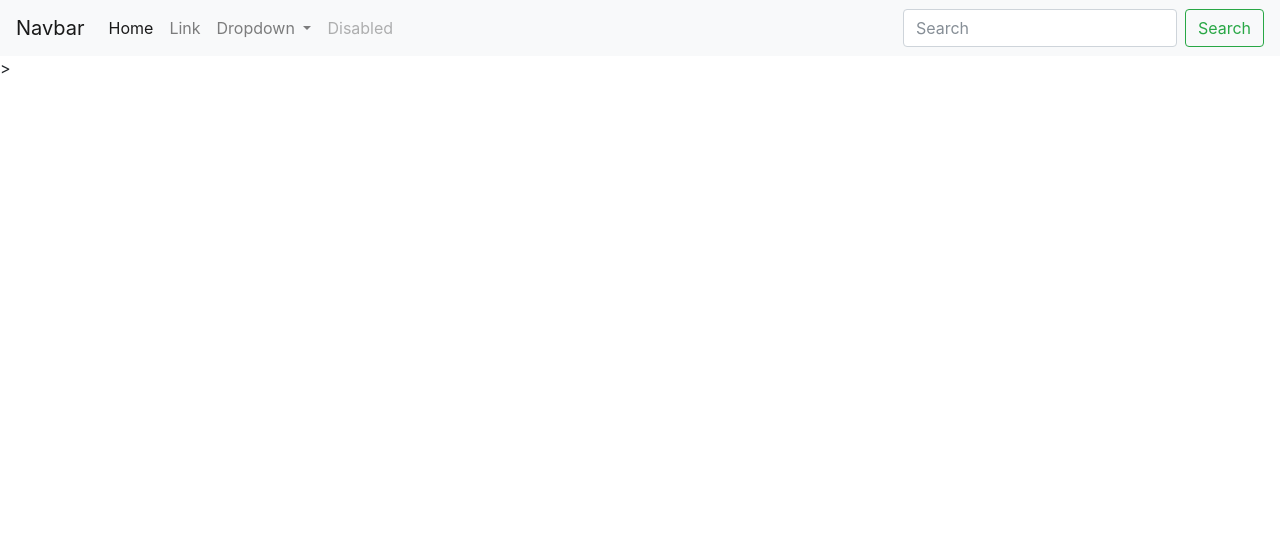
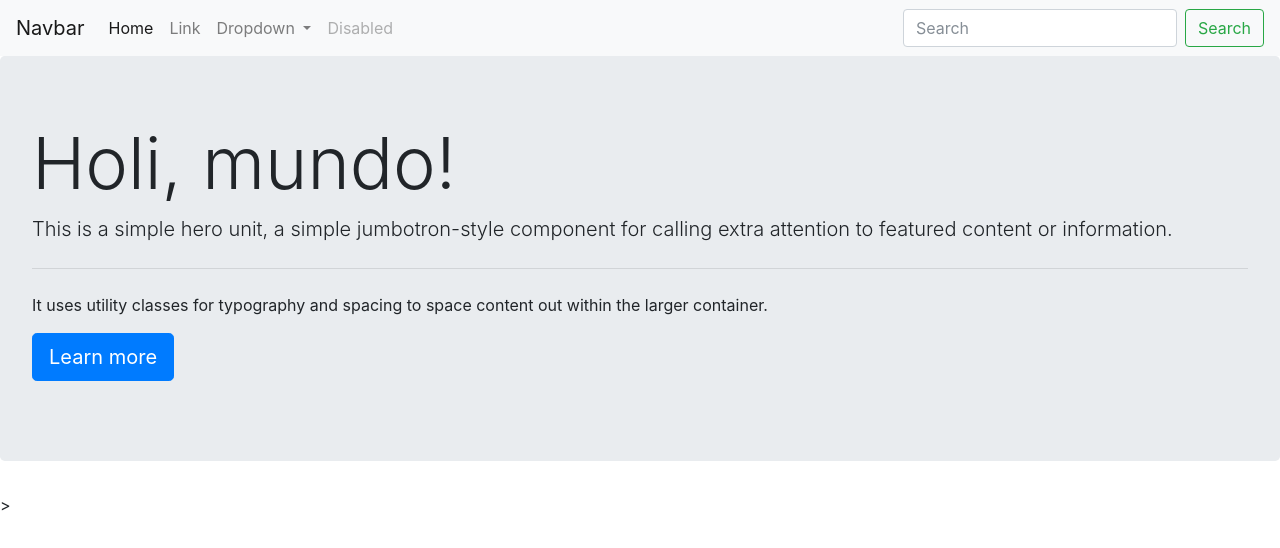
Before and after one commit to paovgb29/Practica2, a plain HTML site: page index.html in a window 1280 px wide. Drawn offline with nearby package versions, Linux system fonts and the light colour scheme.

Commit message:
segundo commit jumbotron

```diff
--- a/index.html
+++ b/index.html
@@ -42,7 +42,15 @@
 	  </div>
 	</nav>
 
-
+	<div class="jumbotron">
+	  <h1 class="display-3">Holi, mundo!</h1>
+	  <p class="lead">This is a simple hero unit, a simple jumbotron-style component for calling extra attention to featured content or information.</p>
+	  <hr class="my-4">
+	  <p>It uses utility classes for typography and spacing to space content out within the larger container.</p>
+	  <p class="lead">
+	    <a class="btn btn-primary btn-lg" href="#" role="button">Learn more</a>
+	  </p>
+	</div>
 
 
 
```
